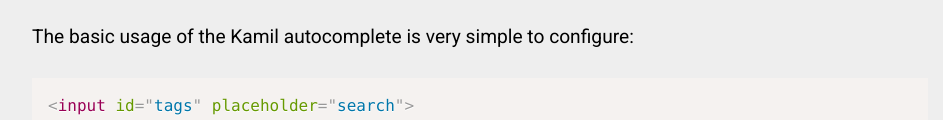
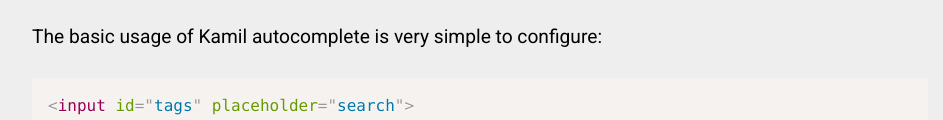
Before and after one commit to oss6/kamil, a plain HTML site: page index.html in a window 1280 px wide. Shown: the part 474-594 px from the top of the page, without its empty margins (160-1103 px from the left). Drawn offline with Linux system fonts and the light colour scheme.

Commit message:
Update README + index page

```diff
--- a/index.html
+++ b/index.html
@@ -28,7 +28,7 @@
 </code>
 </pre>
 
-            <p>The basic usage of the Kamil autocomplete is very simple to configure:</p>
+            <p>The basic usage of Kamil autocomplete is very simple to configure:</p>
 <pre class="language-markup"><code>&lt;input id=&quot;tags&quot; placeholder=&quot;search&quot;&gt;</code></pre>
 <pre class="language-javascript">
 <code>
```
Also changed, not shown: README.md.
